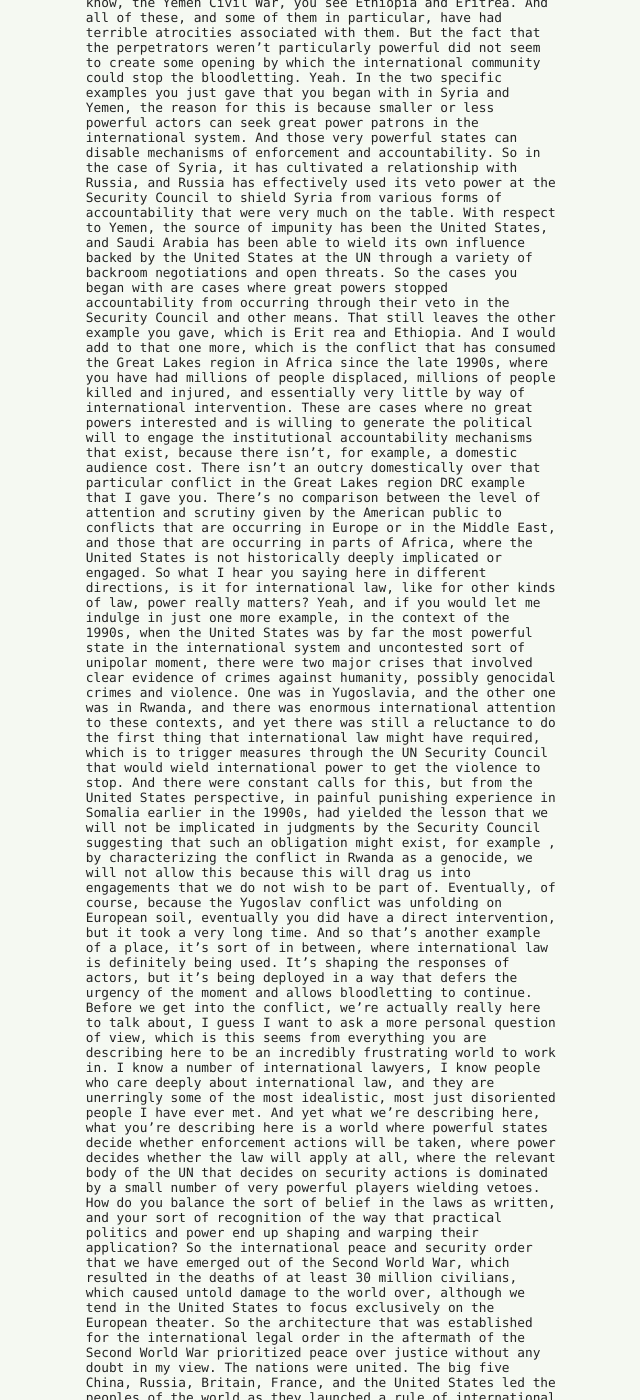
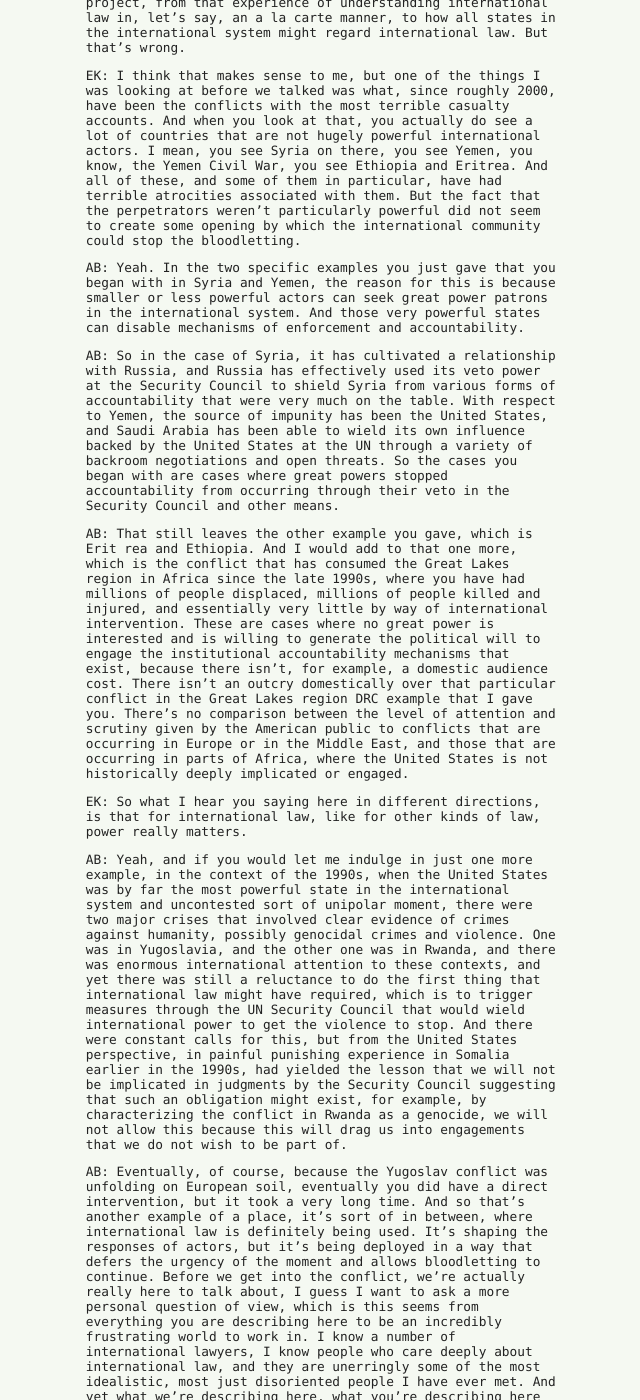
Before and after one commit to parkr/stuff, a Jekyll site: the page built from mirrors/podcasts/the-disastrous-relationship-between-israel-palestinians-and-the-un.md, in a window 1280 px wide and 1400 px high, scrolled down 1104 px. Shown: the whole window, without its empty margins (189-829 px from the left). Built offline with Jekyll 4.4.1, drawn with Linux system fonts in a browser that asks for light colours; some of the changed text lies outside the part shown.

Commit message:
Add some paragraph breaks

```diff
--- a/mirrors/podcasts/the-disastrous-relationship-between-israel-palestinians-and-the-un.md
+++ b/mirrors/podcasts/the-disastrous-relationship-between-israel-palestinians-and-the-un.md
@@ -3,9 +3,9 @@ layout: page
 title: '"The Disastrous Relationship Between Israel, Palestinians and the U.N." - The Ezra Klein Show'
 ---
 
-[MUSIC]
+[MUSIC]<br>
 From New York Times opinion, this is the Ezra Klein Show.
-[MUSIC]
+<br>[MUSIC]<br>
 On Friday May 10th, the UN General Assembly passed a
 resolution saying
 Palestinians qualify for full member status at the UN.
@@ -30,56 +30,61 @@ the UN, but America too.
 
 Israelis have long felt the UN is biased against them.
 In 1975, the UN voted to declare Zionism a form of racism.
- They were appealed that in 1991.
- From 2015 to 2022, the UN General Assembly adopted 140
- resolutions on Israel.
- Over that same period, it passed 68 resolutions on all
- other countries combined.
+They were appealed that in 1991.
+From 2015 to 2022, the UN General Assembly adopted 140
+resolutions on Israel.
+Over that same period, it passed 68 resolutions on all
+other countries combined.
 
 At the same time, the UN was instrumental in the creation
- of Israel,
+of Israel,
  voting to partition the land of historic Palestine between
  Jews and Palestinians.
  And giving a majority of it to Jews.
- Palestinians feel the UN, in particular, in international
+ Palestinians feel the UN, in particular, and international
  law in general,
  has been a procession of false promises.
  Where is their state, their self-determination?
  Where is the right of return for their displaced?
  What have all these resolutions and condemnations amounted
  to?
- Azabali is a professor at Yale Law School who specializes
+
+ Aslı Ü. Bâli is a professor at Yale Law School who specializes
  in international law.
- Now I want to have Iran to trace a deeper question here too.
+ Now I want to have her on to trace a deeper question here too.
  One that stretches beyond Israel and Gaza, to Russia,
  Ukraine, and really the whole world.
  What is international law actually for?
- As always, my email as we're client show at nytimes.com.
- Azabali, welcome to the show.
+
+ Aslı Bâli, welcome to the show.
+
  Thank you for having me.
- So I think the way we normally think about laws is that
+
+ EK: So I think the way we normally think about laws is that
  they are rules where,
- if you break them, some kind of external actor comes into
+ if you break them, some kind of external actor comes in to
  enforce a punishment, right?
  Maybe a sanction, maybe imprisonment.
  With that definition, is international law actually made up
  of laws?
- It is made up of laws, and it sort of depends on where you
+
+ AB: It is made up of laws, and it sort of depends on where you
  sit.
+
  So if we take an average-sized country with an average
  military capacity and an average economy,
  it might be very much deterred, just by the presence of the
  rules themselves,
  from doing things that it could reasonably anticipate would
  be subject to punishment under the rules,
- like sanctions, or punishment like international adjud
-ication,
+ like sanctions, or punishment like international adjudication,
  and it would depend a little bit what kind of violation it
  was and whose interests were at stake.
  But there are many, many contexts in international law
  where it operates just the same way
  that you expected to operate in a domestic legal system.
- We are thinking about international law from the
+
+ AB: We are thinking about international law from the
  perspective of sitting in the United States,
  a country that is the author of most of the rules, a rule
 maker, and not very often a rule taker,
@@ -90,7 +95,8 @@ maker, and not very often a rule taker,
  an a la carte manner, to how all states in the
  international system might regard international law.
  But that's wrong.
- I think that makes sense to me, but one of the things I was
+
+ EK: I think that makes sense to me, but one of the things I was
  looking at before we talked was
  what, since roughly 2000, have been the conflicts with the
  most terrible casualty accounts.
@@ -104,13 +110,16 @@ maker, and not very often a rule taker,
  perpetrators weren't particularly powerful
  did not seem to create some opening by which the
  international community could stop the bloodletting.
- Yeah. In the two specific examples you just gave that you
+
+ AB: Yeah. In the two specific examples you just gave that you
  began with in Syria and Yemen,
  the reason for this is because smaller or less powerful
  actors can seek great power patrons
  in the international system. And those very powerful states
  can disable mechanisms of enforcement
- and accountability. So in the case of Syria, it has
+ and accountability.
+
+ AB: So in the case of Syria, it has
  cultivated a relationship with Russia,
  and Russia has effectively used its veto power at the
  Security Council to shield Syria from
@@ -124,7 +133,8 @@ maker, and not very often a rule taker,
  where great powers stopped accountability
  from occurring through their veto in the Security Council
  and other means.
- That still leaves the other example you gave, which is Erit
+
+ AB: That still leaves the other example you gave, which is Erit
 rea and Ethiopia. And I would add
  to that one more, which is the conflict that has consumed
  the Great Lakes region in Africa
@@ -132,7 +142,7 @@ rea and Ethiopia. And I would add
  displaced, millions of people killed and
  injured, and essentially very little by way of
  international intervention. These are cases where
- no great powers interested and is willing to generate the
+ no great power is interested and is willing to generate the
  political will to engage
  the institutional accountability mechanisms that exist,
  because there isn't, for example,
@@ -144,11 +154,14 @@ rea and Ethiopia. And I would add
  conflicts that are occurring in Europe
  or in the Middle East, and those that are occurring in
  parts of Africa, where the United States is not
- historically deeply implicated or engaged. So what I hear
+ historically deeply implicated or engaged.
+
+ EK: So what I hear
  you saying here in different directions,
- is it for international law, like for other kinds of law,
- power really matters?
- Yeah, and if you would let me indulge in just one more
+ is that for international law, like for other kinds of law,
+ power really matters.
+
+ AB: Yeah, and if you would let me indulge in just one more
  example, in the context of the 1990s,
  when the United States was by far the most powerful state
  in the international
@@ -168,11 +181,13 @@ rea and Ethiopia. And I would add
  punishing experience in Somalia earlier in the
  1990s, had yielded the lesson that we will not be
  implicated in judgments by the Security Council
- suggesting that such an obligation might exist, for example
-, by characterizing the conflict in
+ suggesting that such an obligation might exist, for example,
+ by characterizing the conflict in
  Rwanda as a genocide, we will not allow this because this
  will drag us into
- engagements that we do not wish to be part of. Eventually,
+ engagements that we do not wish to be part of.
+
+ AB: Eventually,
  of course, because the Yugoslav
  conflict was unfolding on European soil, eventually you did
  have a direct intervention,
```
